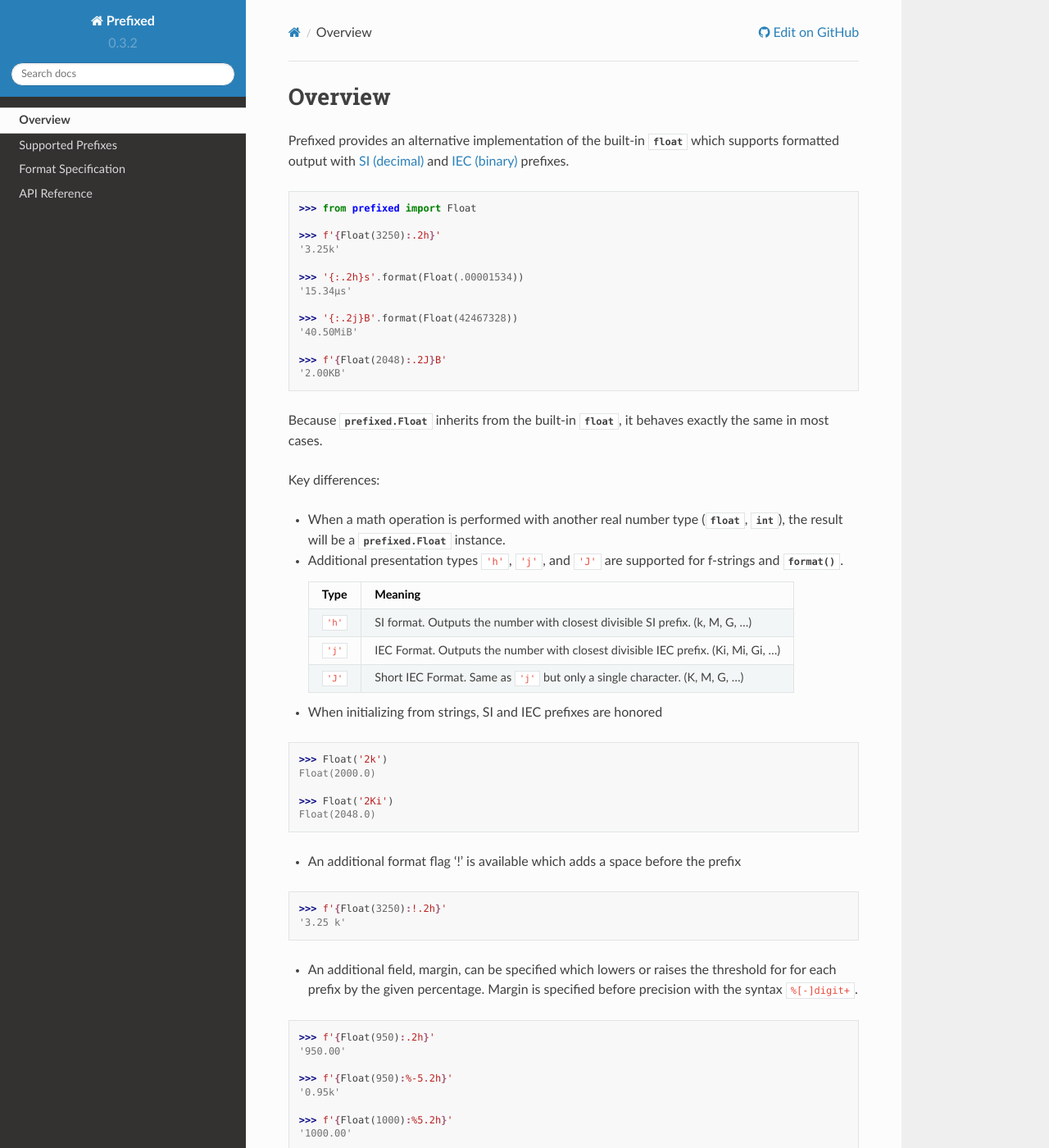
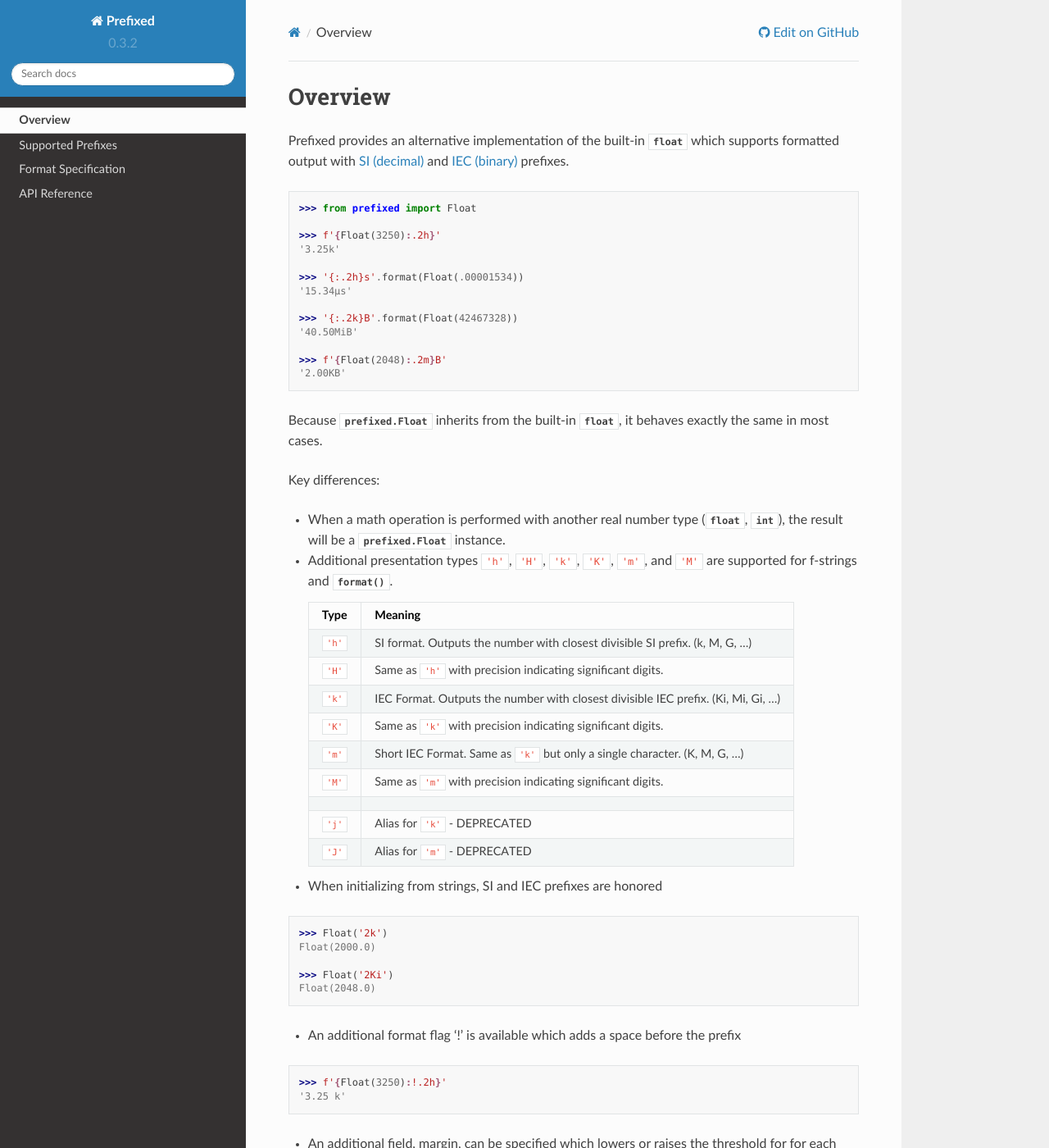
Before and after one commit to Rockhopper-Technologies/prefixed, a Sphinx documentation site: the page built from doc/index.rst, in a window 1280 px wide and 1400 px high. Shown: the whole window at 82% size. Built offline with Sphinx 7.4.7 and the Read the Docs theme 2.0.0, drawn with Linux system fonts in a browser that asks for light colours.

Commit message:
Add sig digit format specifiers

```diff
--- a/doc/index.rst
+++ b/doc/index.rst
@@ -31,10 +31,10 @@
   >>> '{:.2h}s'.format(Float(.00001534))
   '15.34μs'
 
-  >>> '{:.2j}B'.format(Float(42467328))
+  >>> '{:.2k}B'.format(Float(42467328))
   '40.50MiB'
 
-  >>> f'{Float(2048):.2J}B'
+  >>> f'{Float(2048):.2m}B'
   '2.00KB'
 
 Because :py:class:`prefixed.Float` inherits from the built-in :py:class:`float`, it behaves
@@ -45,21 +45,33 @@
 - When a math operation is performed with another real number type
   (:py:class:`float`, :py:class:`int`), the result will be a :py:class:`prefixed.Float` instance.
 
-- Additional presentation types ``'h'``, ``'j'``, and ``'J'`` are supported for
-  f-strings and :py:func:`format`.
+- Additional presentation types ``'h'``, ``'H'``, ``'k'``, ``'K'``,
+  ``'m'``, and ``'M'`` are supported for f-strings and :py:func:`format`.
 
-  +---------+----------------------------------------------------------+
-  | Type    | Meaning                                                  |
-  +=========+==========================================================+
-  | ``'h'`` | SI format. Outputs the number with closest divisible     |
-  |         | SI prefix. (k, M, G, ...)                                |
-  +---------+----------------------------------------------------------+
-  | ``'j'`` | IEC Format. Outputs the number with closest divisible    |
-  |         | IEC prefix. (Ki, Mi, Gi, ...)                            |
-  +---------+----------------------------------------------------------+
-  | ``'J'`` | Short IEC Format. Same as ``'j'`` but only a single      |
-  |         | character.   (K, M, G, ...)                              |
-  +---------+----------------------------------------------------------+
+  +---------+-------------------------------------------------------------------+
+  | Type    | Meaning                                                           |
+  +=========+===================================================================+
+  | ``'h'`` | SI format. Outputs the number with closest divisible SI prefix.   |
+  |         | (k, M, G, ...)                                                    |
+  +---------+-------------------------------------------------------------------+
+  | ``'H'`` | Same as ``'h'`` with precision indicating significant digits.     |
+  +---------+-------------------------------------------------------------------+
+  | ``'k'`` | IEC Format. Outputs the number with closest divisible IEC prefix. |
+  |         | (Ki, Mi, Gi, ...)                                                 |
+  +---------+-------------------------------------------------------------------+
+  | ``'K'`` | Same as ``'k'`` with precision indicating significant digits.     |
+  +---------+-------------------------------------------------------------------+
+  | ``'m'`` | Short IEC Format. Same as ``'k'`` but only a single character.    |
+  |         | (K, M, G, ...)                                                    |
+  +---------+-------------------------------------------------------------------+
+  | ``'M'`` | Same as ``'m'`` with precision indicating significant digits.     |
+  +---------+-------------------------------------------------------------------+
+  |         |                                                                   |
+  +---------+-------------------------------------------------------------------+
+  | ``'j'`` | Alias for ``'k'`` - DEPRECATED                                    |
+  +---------+-------------------------------------------------------------------+
+  | ``'J'`` | Alias for ``'m'`` - DEPRECATED                                    |
+  +---------+-------------------------------------------------------------------+
 
 - When initializing from strings, SI and IEC prefixes are honored
 
--- a/setup.py
+++ b/setup.py
@@ -1,5 +1,5 @@
 #!/usr/bin/env python
-# Copyright 2020 Avram Lubkin, All Rights Reserved
+# Copyright 2020 - 2022 Avram Lubkin, All Rights Reserved
 
 # This Source Code Form is subject to the terms of the Mozilla Public
 # License, v. 2.0. If a copy of the MPL was not distributed with this
@@ -29,7 +29,7 @@
     license='MPLv2.0',
     zip_safe=False,
     install_requires=[],
-    tests_require=[],
+    tests_require=['unittest2; python_version < "2.7"'],
     packages=find_packages(exclude=['tests', 'tests.*', 'examples']),
     test_suite='tests',
 
```
Also changed, not shown: other parts of doc/index.rst (+1 -1 lines), README.rst (+29 -16 lines), doc/format_spec.rst (+26 -14 lines), prefixed/__init__.py (+72 -32 lines), 2 other files.
